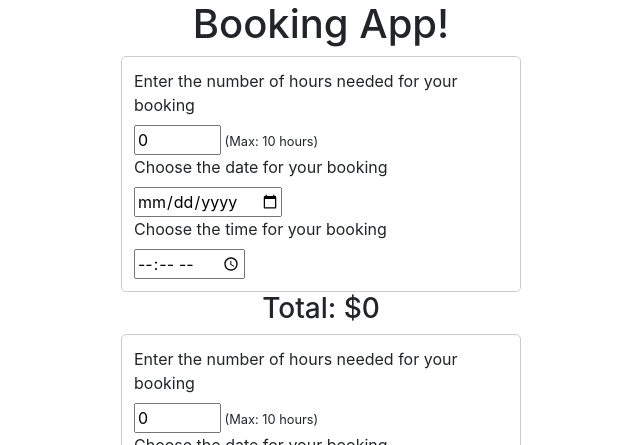
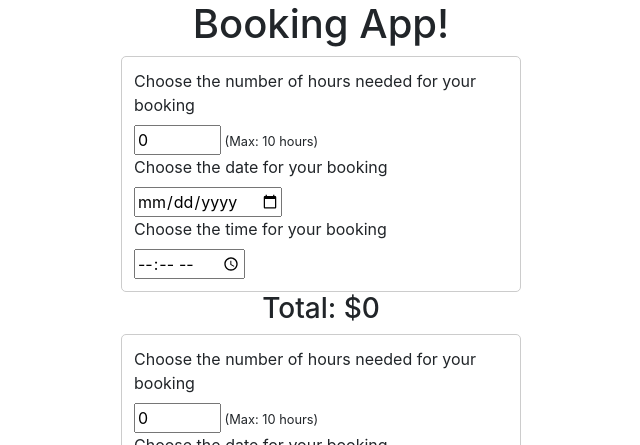
Before and after one commit to ryanwong2000/booking-app-test, a React (Create React App) app: page / in a window 1280 px wide. Shown: the top 445 px of the page, without its empty margins (319-959 px from the left). Built offline with nearby package versions, Linux system fonts and the light colour scheme.

Commit message:
jimmy choose

```diff
--- a/src/components/MyForm.js
+++ b/src/components/MyForm.js
@@ -26,7 +26,7 @@ export default class MyForm extends Component {
         <form className="MyForm">
           <div>
             <label htmlFor="hoursNeeded">
-              Enter the number of hours needed for your booking
+              Choose the number of hours needed for your booking
             </label>
             <br />
             <input
--- a/src/components/SillyForm.js
+++ b/src/components/SillyForm.js
@@ -26,7 +26,7 @@ export default class MyForm extends Component {
         <form className="MyForm">
           <div>
             <label htmlFor="hoursNeeded">
-              Enter the number of hours needed for your booking
+              Choose the number of hours needed for your booking
             </label>
             <br />
             <input
```
